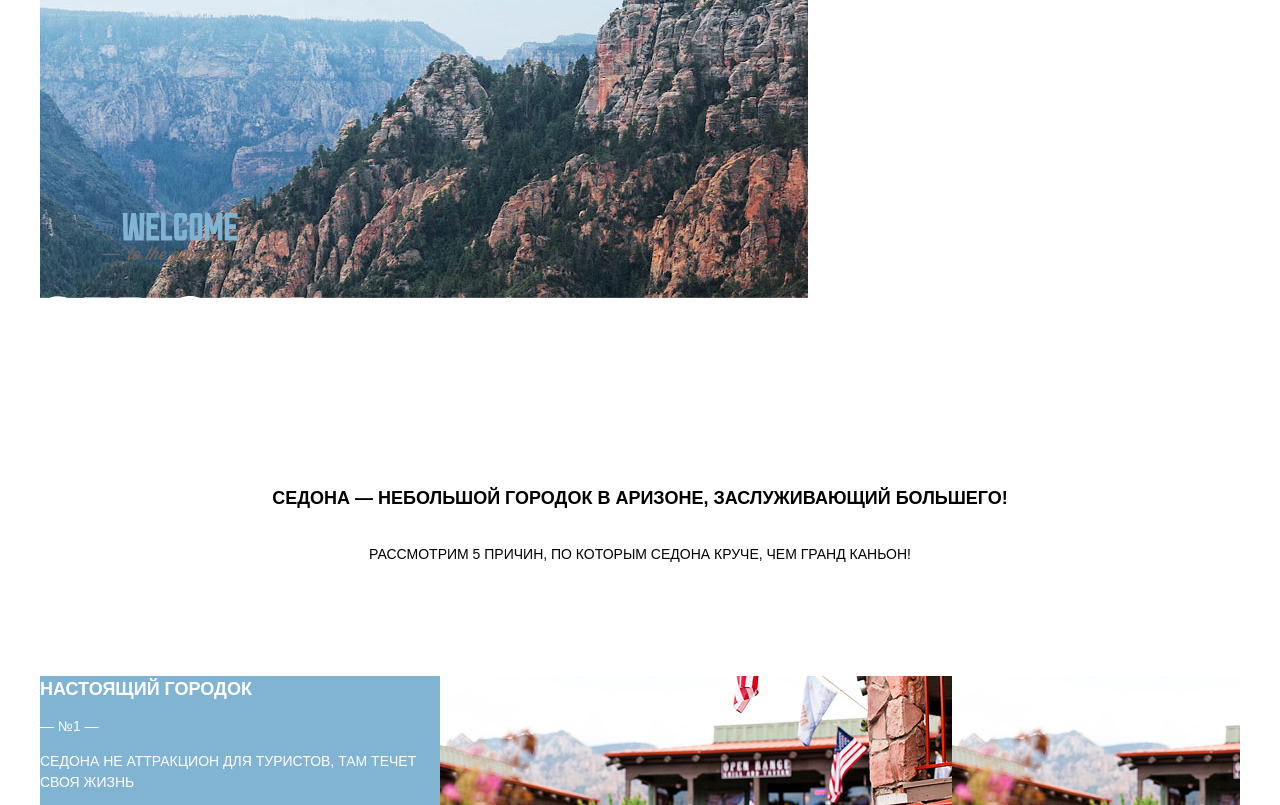
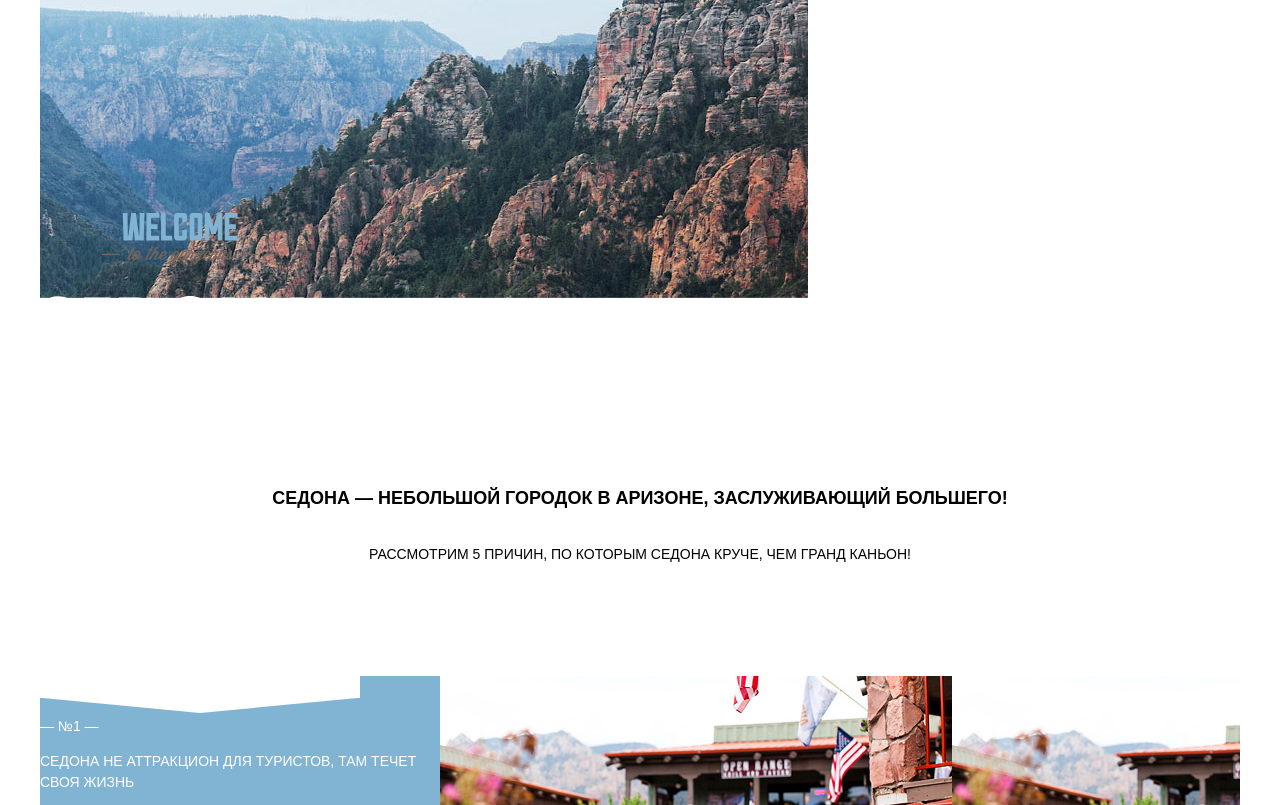
Before and after one commit to tveritina/1352727-sedona-19, a website: page source/index.html in a window 1280 px wide. Shown: the part 147-952 px from the top of the page. Drawn offline with nearby package versions, Linux system fonts and the light colour scheme; files that its build step writes are made by us from their sources.

Commit message:
Добавлен треугольник

```diff
--- a/source/index.html
+++ b/source/index.html
@@ -22,7 +22,8 @@
     </nav>
     <button class="burger-button page-header__burger-button" type="button" aria-label="Открыть меню"></button>
     <button type="button" class="close-button page-header__close-button" aria-label="Закрыть"></button>
-    <a href="#" class="logo page-header__logo"><img src="img/logo-sedona-mobile.svg" alt="Логотип" width="102" height="83"></a>
+    <a href="#" class="logo page-header__logo"><img src="img/logo-sedona-mobile.svg" alt="Логотип" width="102"
+        height="83"></a>
   </header>
   <main>
     <section class="main-container">
@@ -41,6 +42,7 @@
       <p class="page-description__text">рассмотрим 5 причин, по которым седона круче, чем гранд каньон!</p>
     </section>
     <section class="reasons main-container">
+      <img class="reasons__background-triangle" src="img/bg-triangle.svg" width="320" height="37">
       <h2 class="visually-hidden">Преимущества городка Седона</h2>
       <ol class="reasons-container">
         <li class="point-reason reasons__item reasons__item--blue">
--- a/source/less/blocks/reasons.less
+++ b/source/less/blocks/reasons.less
@@ -1,3 +1,11 @@
+.reasons {
+position: relative;
+}
+
+.reasons__background-triangle {
+  position: absolute;
+}
+
 .reasons__item--blue {
   background-color: @color-blue;
   color: @color-white;
```
